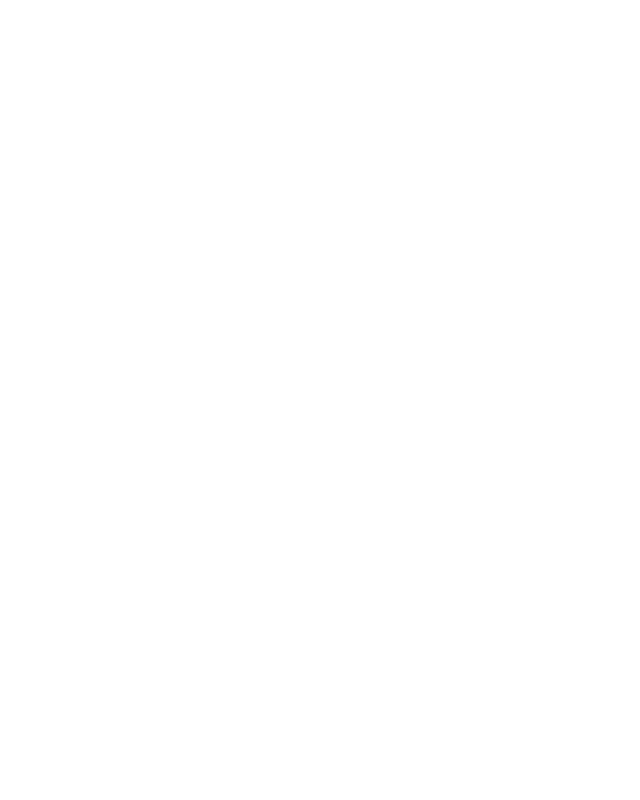
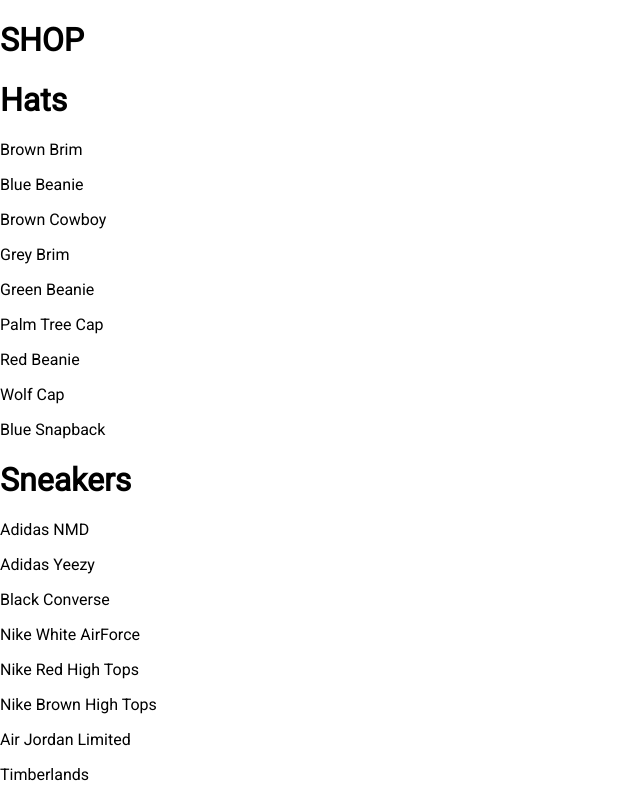
Before and after one commit to josebanega26/E-commerceReact, a React (Create React App) app in the folder crw-electronic/: page /shop in a window 1280 px wide. Shown: the top 800 px of the page, without its empty margins (0-640 px from the left). Built offline with nearby package versions, Linux system fonts and the light colour scheme.

Commit message:
Add Collection Preview component

```diff
--- a/crw-electronic/package.json
+++ b/crw-electronic/package.json
@@ -3,6 +3,7 @@
   "version": "0.1.0",
   "private": true,
   "dependencies": {
+    "@brainhubeu/react-carousel": "^1.10.39",
     "@reach/router": "^1.2.1",
     "@testing-library/jest-dom": "^4.2.4",
     "@testing-library/react": "^9.3.2",
--- /dev/null
+++ b/crw-electronic/src/@components/ColletionPreview/index.js
@@ -0,0 +1,22 @@
+import React from 'react'
+import './style.scss'
+
+const ColletionPreview = ({ items = [], title }) => {
+    console.log('items', items)
+    return (
+        <div className="colletion-preview">
+            <h1>
+                {title}
+            </h1>
+            {
+                items.map(({ id, name }) => (<p key={id}>
+                    {name}
+                </p>
+                ))
+            }
+
+        </div >
+    )
+}
+
+export { ColletionPreview }
--- /dev/null
+++ b/crw-electronic/src/@components/ColletionPreview/style.scss
@@ -0,0 +1,15 @@
+.collection-preview {
+  display: flex;
+  flex-direction: column;
+  margin-bottom: 30px;
+
+  .title {
+    font-size: 28px;
+    margin-bottom: 25px;
+  }
+
+  .preview {
+    display: flex;
+    justify-content: space-between;
+  }
+}
--- a/crw-electronic/src/@components/index.js
+++ b/crw-electronic/src/@components/index.js
@@ -1,2 +1,3 @@
 export * from './MenuItem'
 export * from './Directory'
+export * from './ColletionPreview'
--- a/crw-electronic/src/@pages/ShopPage/index.js
+++ b/crw-electronic/src/@pages/ShopPage/index.js
@@ -1,9 +1,19 @@
-import React from 'react'
+import React, { useState, useEffect } from 'react'
+import { SHOP_DATA as mockData } from './mockData'
+import { ColletionPreview } from '../../@components'
 
-const ShopPage = () => {
+const ShopPage = (props) => {
+    const [shopData, setShopData] = useState([])
+    useEffect(() => {
+        setTimeout(() => {
+            setShopData(mockData)
+        }, 3000)
+    }, [])
+    console.log('shopData', shopData)
     return (
         <div>
-
+            <h1>SHOP</h1>
+            {shopData.map((items, id) => (<ColletionPreview key={id} {...items} />))}
         </div>
     )
 }
--- a/crw-electronic/src/@pages/ShopPage/mockData.js
+++ b/crw-electronic/src/@pages/ShopPage/mockData.js
@@ -1,4 +1,4 @@
-const SHOP_DATA = [
+export const SHOP_DATA = [
     {
         id: 1,
         title: 'Hats',
--- a/crw-electronic/src/App.js
+++ b/crw-electronic/src/App.js
@@ -1,15 +1,14 @@
 import React from 'react';
 import './App.css';
-import { HomePage } from './@pages'
+import { HomePage, ShopPage } from './@pages'
 import { Router } from "@reach/router"
 
-const Dash = () => { return <h1>Dash</h1> }
 function App() {
   return (
     <div className="App">
       <Router>
         <HomePage path='/'></HomePage>
-        <Dash path='/dashboard'></Dash>
+        <ShopPage path='/shop'></ShopPage>
       </Router>
     </div>
   );
```
Also changed, not shown: 1 other file (tests, documents, lock files or other folders).
